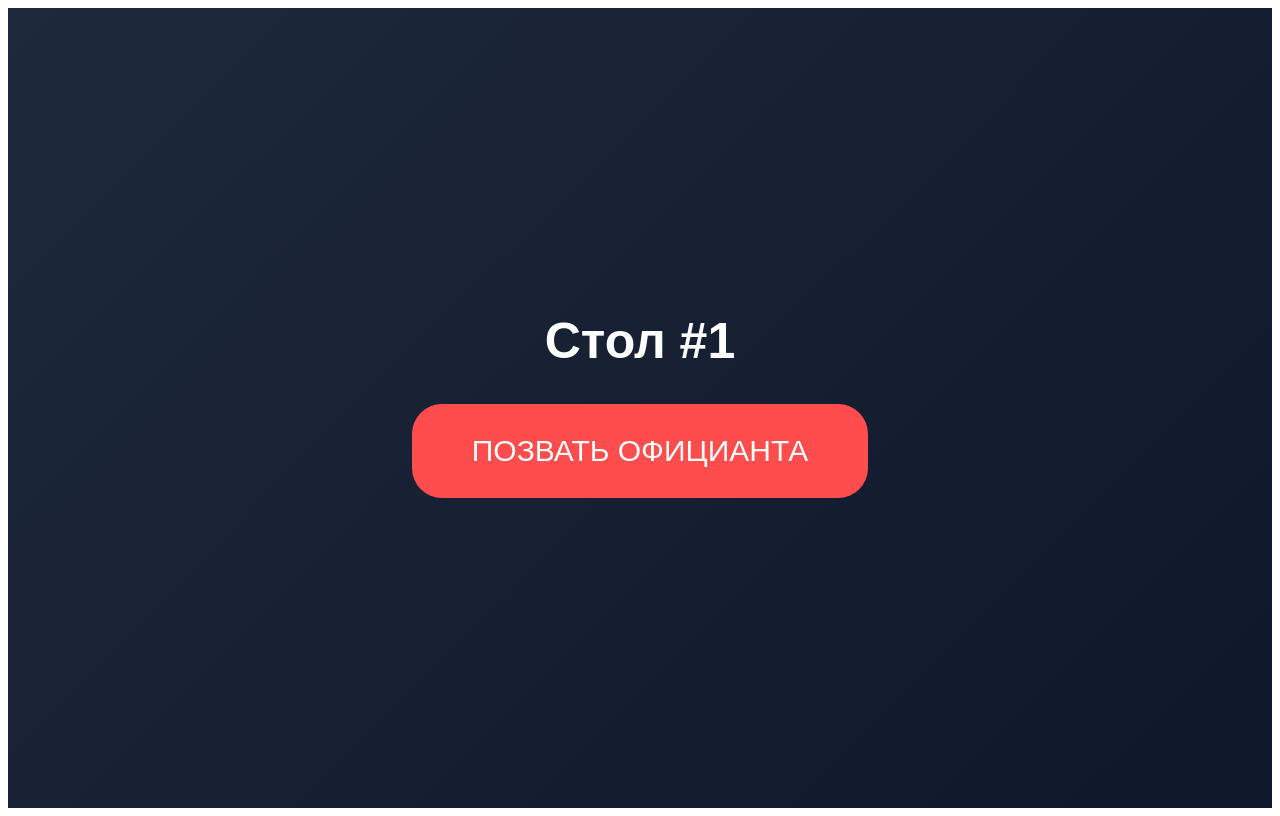
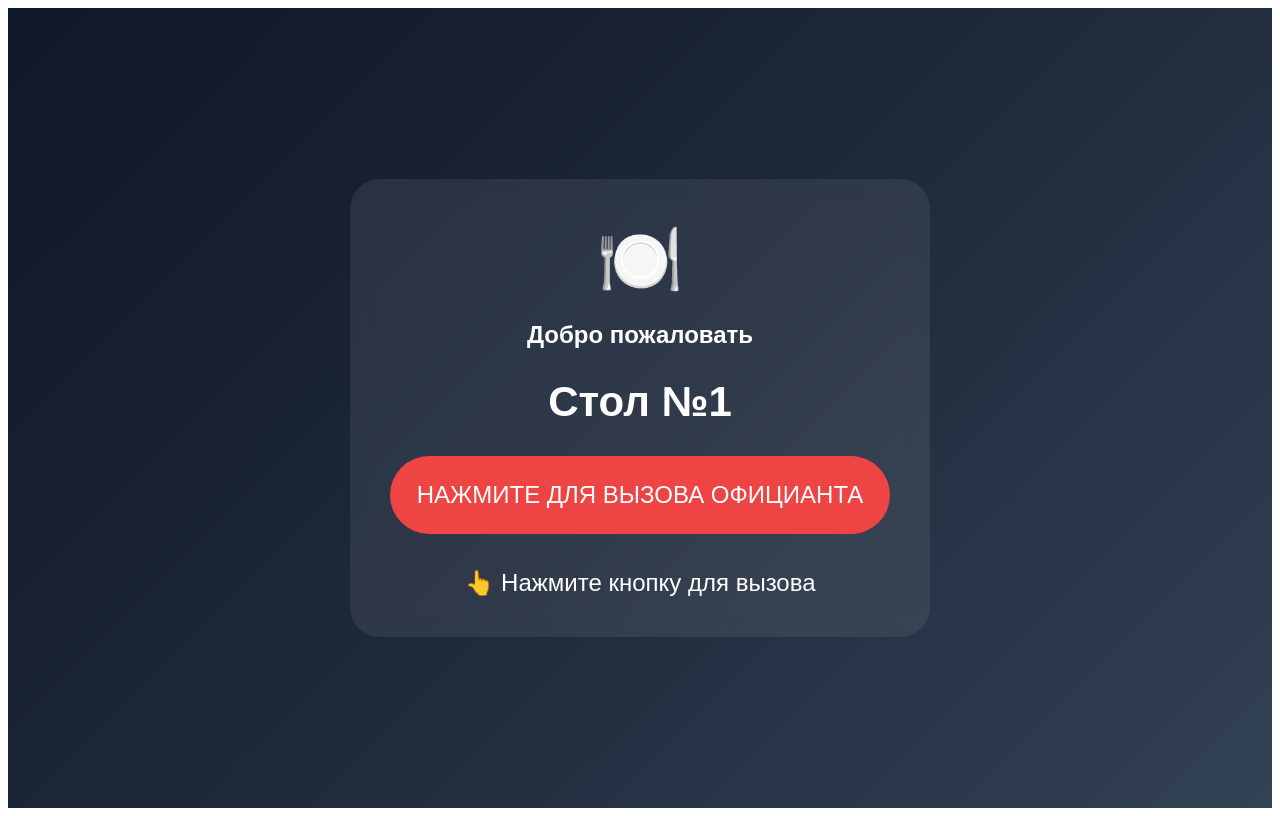
Before and after one commit to shpeir1-art/restaurant-system, a React (Vite) app in the folder client/: page /table/1 in a window 1280 px wide. Built offline with nearby package versions, Linux system fonts and the light colour scheme; no server answers.

Commit message:
Update TablePage.jsx

```diff
--- a/client/src/pages/TablePage.jsx
+++ b/client/src/pages/TablePage.jsx
@@ -1,4 +1,3 @@
-
 import { useEffect, useState } from 'react'
 import { useParams } from 'react-router-dom'
 import axios from 'axios'
@@ -30,6 +29,8 @@ export default function TablePage() {
   }, [])
 
   const callWaiter = async () => {
+    navigator.vibrate?.([300, 100, 300])
+
     await axios.post(`${API_URL}/call`, {
       table: id,
       sessionId
@@ -39,38 +40,85 @@ export default function TablePage() {
   }
 
   return (
-    <div style={{
-      height:'100vh',
-      display:'flex',
-      flexDirection:'column',
-      justifyContent:'center',
-      alignItems:'center',
-      background:'linear-gradient(135deg,#1e293b,#0f172a)',
-color:'#fff',
-      fontFamily:'Arial'
-    }}>
-      <h1 style={{fontSize:50}}>Стол #{id}</h1>
-
-      <button
-        onClick={callWaiter}
-        disabled={status === 'waiting' || status === 'accepted'}
+    <div
+      style={{
+        height: '100vh',
+        display: 'flex',
+        justifyContent: 'center',
+        alignItems: 'center',
+        background:
+          'linear-gradient(135deg,#0f172a,#1e293b,#334155)',
+        color: '#fff',
+        fontFamily: 'Arial'
+      }}
+    >
+      <div
         style={{
-          background:'#ff4d4d',
-          color:'#fff',
-          border:'none',
-          borderRadius:30,
-          padding:'30px 60px',
-          fontSize:30,
-          cursor:'pointer'
+          width: '90%',
+          maxWidth: 500,
+          textAlign: 'center',
+          background: 'rgba(255,255,255,0.08)',
+          backdropFilter: 'blur(10px)',
+          borderRadius: 30,
+          padding: 40
         }}
       >
-        ПОЗВАТЬ ОФИЦИАНТА
-      </button>
+        <div style={{ fontSize: 70 }}>🍽️</div>
 
-      <div style={{marginTop:40,fontSize:28}}>
-        {status === 'waiting' && '🔔 Официант вызван'}
-        {status === 'accepted' && '👨‍🍳 Официант уже идёт'}
-        {status === 'completed' && '✅ Вызов завершён'}
+        <h2>Добро пожаловать</h2>
+
+        <h1
+          style={{
+            fontSize: 42,
+            marginBottom: 30
+          }}
+        >
+          Стол №{id}
+        </h1>
+
+        <button
+          onClick={callWaiter}
+          disabled={
+            status === 'waiting' ||
+            status === 'accepted'
+          }
+          style={{
+            width: '100%',
+            padding: 25,
+            border: 'none',
+            borderRadius: 100,
+            fontSize: 24,
+            color: '#fff',
+            cursor: 'pointer',
+            background:
+              status === ''
+                ? '#ef4444'
+                : '#22c55e'
+          }}
+        >
+          {status === ''
+            ? 'НАЖМИТЕ ДЛЯ ВЫЗОВА ОФИЦИАНТА'
+            : 'ОФИЦИАНТ ВЫЗВАН'}
+        </button>
+
+        <div
+          style={{
+            marginTop: 35,
+            fontSize: 24
+          }}
+        >
+          {status === '' &&
+            '👆 Нажмите кнопку для вызова'}
+
+          {status === 'waiting' &&
+            '⏳ Официант уведомлен'}
+
+          {status === 'accepted' &&
+            '🚶 Официант уже идёт'}
+
+          {status === 'completed' &&
+            '✅ Официант подошёл'}
+        </div>
       </div>
     </div>
   )
```
